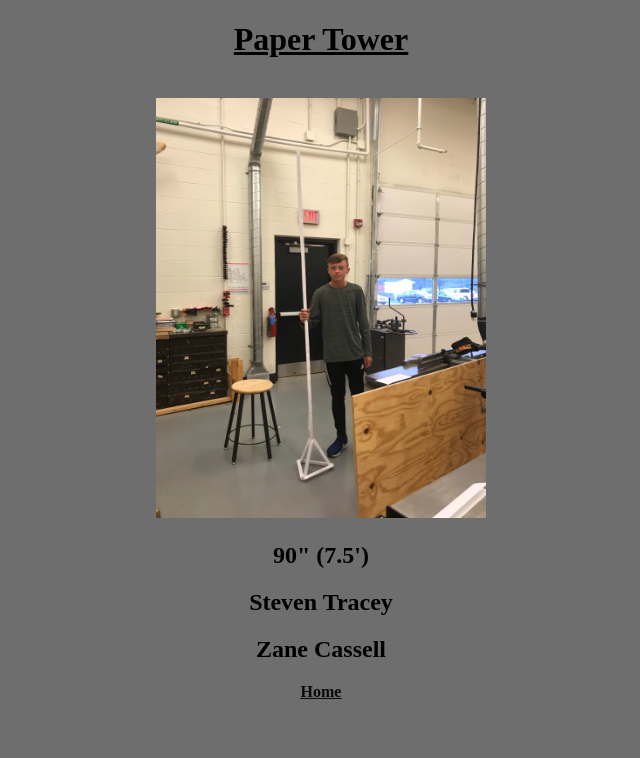
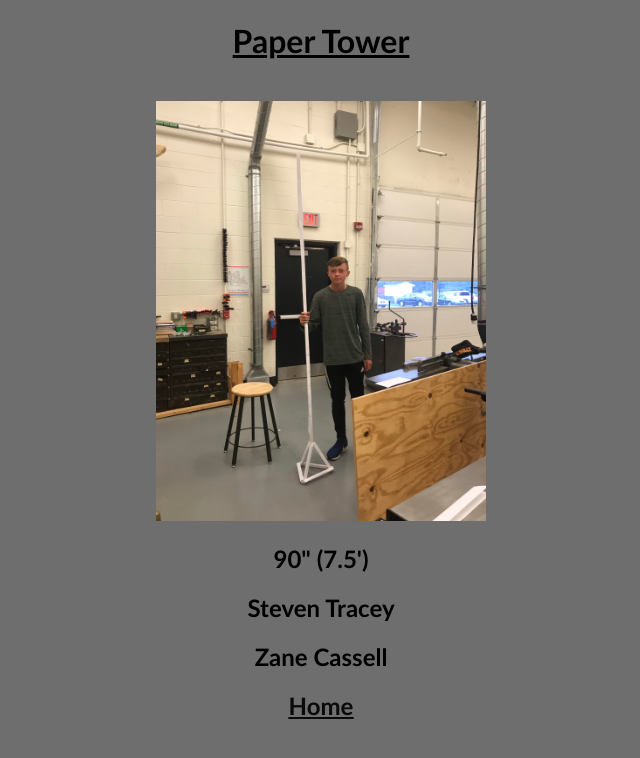
Before and after one commit to hfxtracey/hfxtracey.github.io, a plain HTML site: page subpages/IT/PaperTower.html in a window 1280 px wide. Shown: the whole page, without its empty margins (319-959 px from the left). Drawn offline with Linux system fonts and the light colour scheme.

Commit message:
Update PaperTower.html

```diff
--- a/subpages/IT/PaperTower.html
+++ b/subpages/IT/PaperTower.html
@@ -2,7 +2,7 @@
 <html>
   <head>
     <link rel="shortcut icon" href="../../favicon.ico"/>
-
+    <link rel="stylesheet" href="../../css/style.css">
     <style>
       body {
         background-color: RGB(110,110,110);
```
